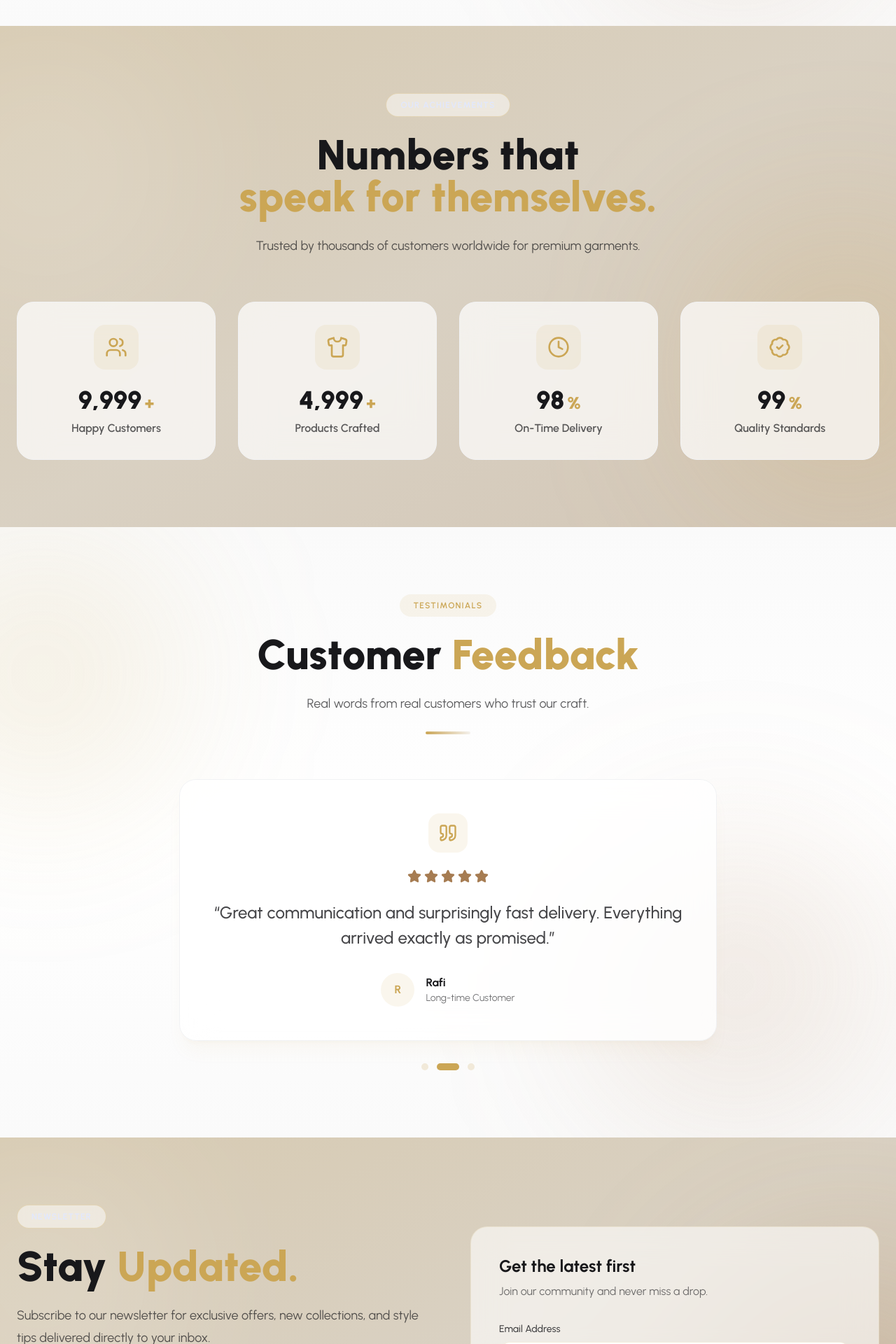
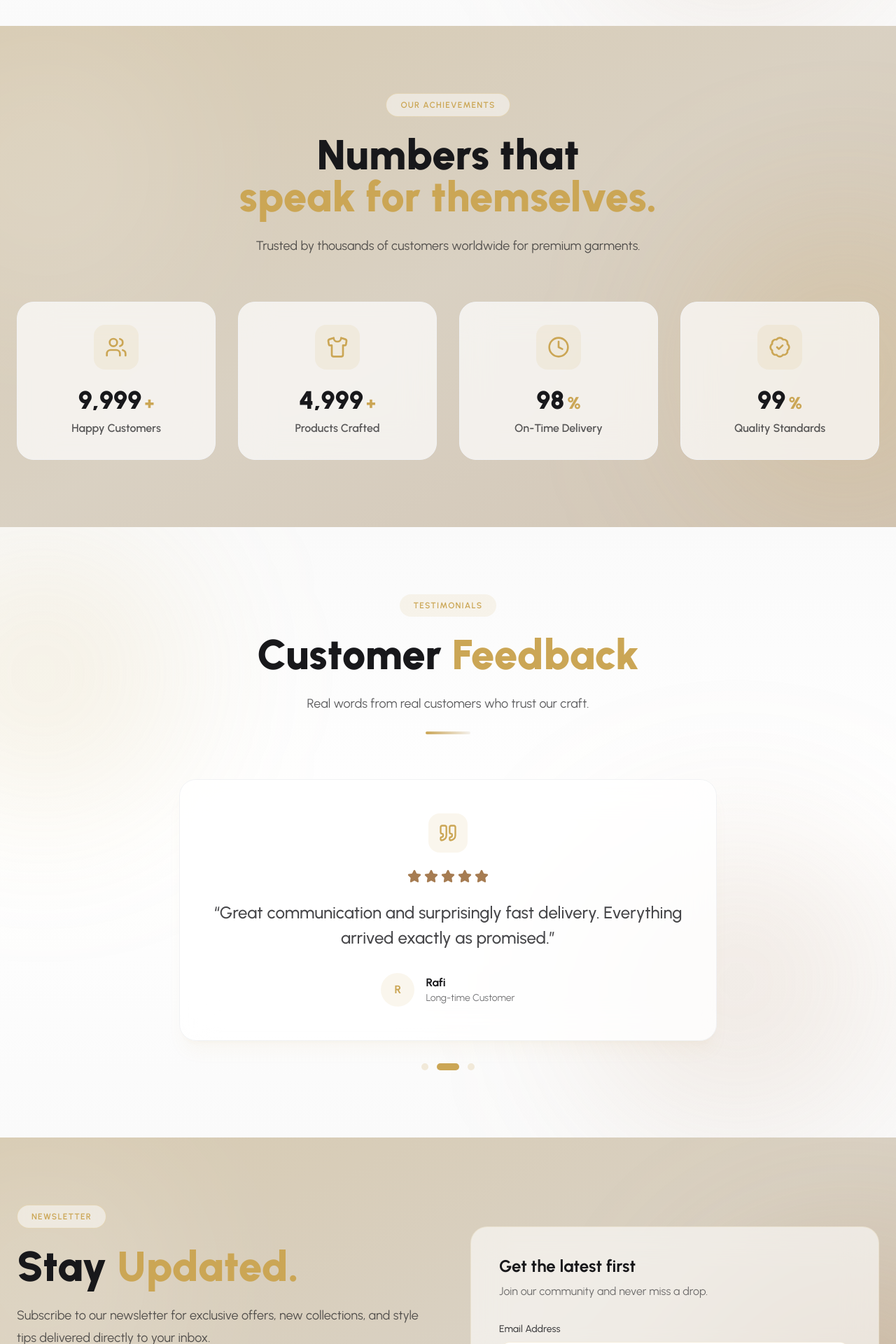
Before and after one commit to abd-005/Garments-Order-Production-Tracker-System-Frontend, a React (Vite) app: page / in a window 1280 px wide. Shown: the part 3640-5560 px from the top of the page at 70% size. Built offline with nearby package versions, Linux system fonts and the light colour scheme; no server answers.

Commit message:
fix: use primary color for Our Achievements and Newsletter badges

```diff
--- a/src/pages/Home/Newsletter/Newsletter.jsx
+++ b/src/pages/Home/Newsletter/Newsletter.jsx
@@ -100,7 +100,7 @@ const Newsletter = () => {
       <div className="relative mx-auto max-w-7xl px-6">
         <div className="grid grid-cols-1 items-center gap-12 lg:grid-cols-2 lg:gap-16">
           <div>
-            <div className="news-badge inline-flex rounded-full border border-primary/30 bg-base-100/50 px-5 py-2 text-xs font-semibold tracking-widest text-primary-content uppercase backdrop-blur">
+            <div className="news-badge inline-flex rounded-full border border-primary/30 bg-base-100/50 px-5 py-2 text-xs font-semibold tracking-widest text-primary uppercase backdrop-blur">
               Newsletter
             </div>
 
--- a/src/pages/Home/Stats/Stats.jsx
+++ b/src/pages/Home/Stats/Stats.jsx
@@ -106,7 +106,7 @@ const Stats = () => {
 
       <div className="relative mx-auto max-w-7xl px-6">
         <div className="mx-auto mb-16 max-w-3xl text-center">
-          <div className="stats-badge inline-flex rounded-full border border-primary/30 bg-base-100/50 px-5 py-2 text-xs font-semibold tracking-widest text-primary-content uppercase backdrop-blur">
+          <div className="stats-badge inline-flex rounded-full border border-primary/30 bg-base-100/50 px-5 py-2 text-xs font-semibold tracking-widest text-primary uppercase backdrop-blur">
             Our Achievements
           </div>
 
```
